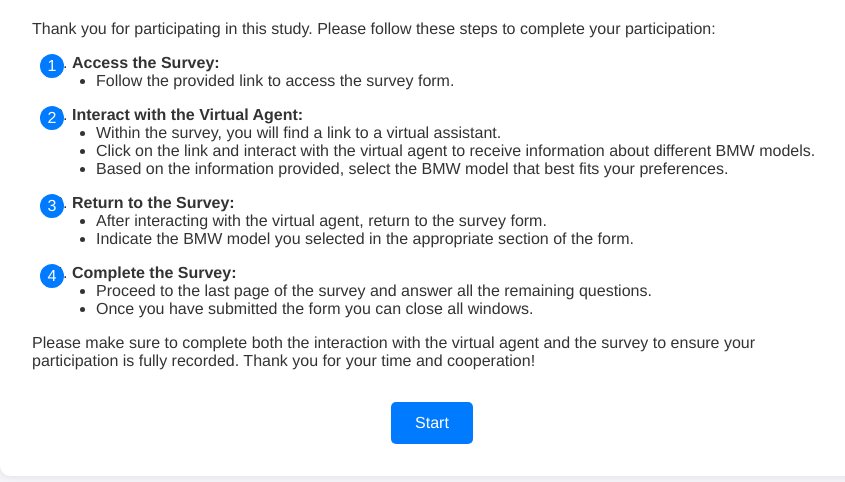
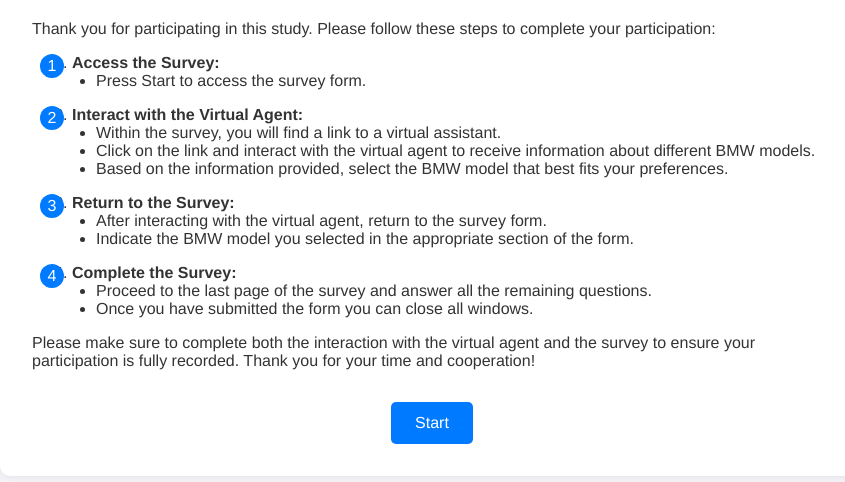
Before and after one commit to FacundoBeyrle/MA_experiment, a plain HTML site: page index.html in a window 1280 px wide. Shown: the part 208-690 px from the top of the page, without its empty margins (208-1053 px from the left). Drawn offline with Linux system fonts and the light colour scheme.

Commit message:
instructions

```diff
--- a/index.html
+++ b/index.html
@@ -30,7 +30,7 @@
         <ol class="custom-counter">
             <li><strong>Access the Survey:</strong>
                 <ul>
-                    <li>Follow the provided link to access the survey form.</li>
+                    <li>Press Start to access the survey form.</li>
                 </ul>
             </li>
             <li><strong>Interact with the Virtual Agent:</strong>
```
